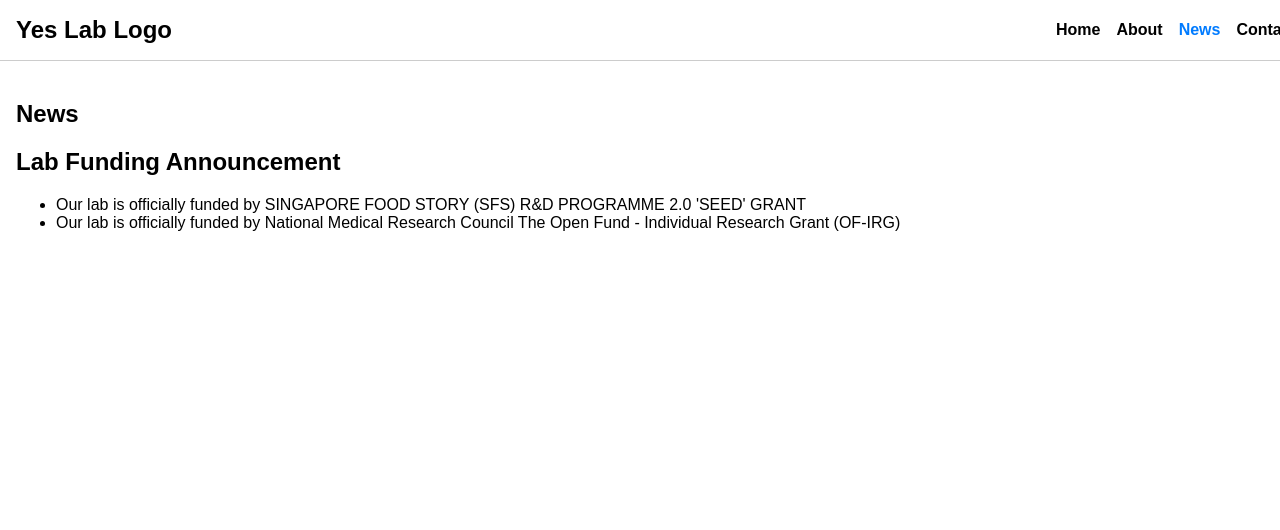
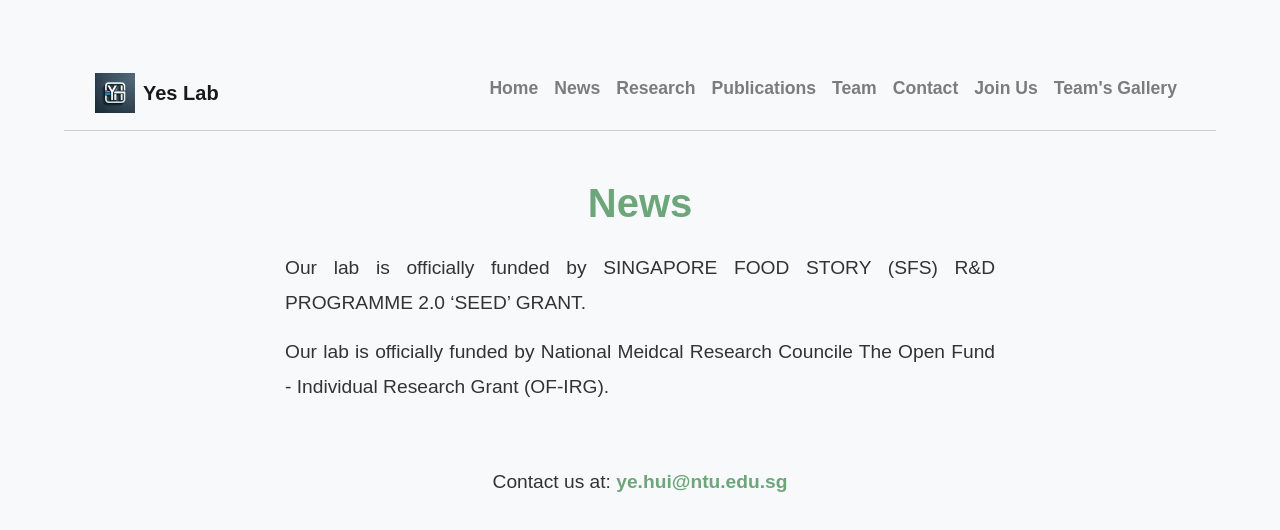
Before and after one commit to Yuliang0407/labwebsite, a plain HTML site: page news.html in a window 1280 px wide. Drawn offline with nearby package versions, Linux system fonts and the light colour scheme.

Commit message:
Update news.html

```diff
--- a/news.html
+++ b/news.html
@@ -3,80 +3,99 @@
 <head>
     <meta charset="UTF-8">
     <meta name="viewport" content="width=device-width, initial-scale=1.0">
-    <title>News</title>
-    <style>
-        body {
-            font-family: Arial, sans-serif;
-            margin: 0;
-            padding: 0;
-        }
-
-        header {
-            position: fixed;
-            top: 0;
-            width: 100%;
-            background-color: #fff;
-            border-bottom: 1px solid #ccc;
-            display: flex;
-            justify-content: space-between;
-            align-items: center;
-            padding: 1rem;
-            z-index: 1000;
-        }
-
-        .logo {
-            font-size: 1.5rem;
-            font-weight: bold;
-        }
-
-        nav ul {
-            list-style-type: none;
-            margin: 0;
-            padding: 0;
-            display: flex;
-            gap: 1rem;
-        }
-
-        nav ul li {
-            display: inline;
-        }
-
-        nav ul li a {
-            text-decoration: none;
-            color: #000;
-            font-weight: bold;
-        }
-
-        nav ul li a.active {
-            color: #007BFF;
-        }
-
-        section.news {
-            padding: 5rem 1rem 1rem; /* Add padding to avoid overlap with fixed header */
-        }
-    </style>
+    <title></title>
+    <link rel="stylesheet" href="https://stackpath.bootstrapcdn.com/bootstrap/4.5.2/css/bootstrap.min.css">
+    <link rel="stylesheet" href="static/css/style.css"> <!-- 修改为相对路径 -->
 </head>
 <body>
-    <header>
-        <div class="logo">Yes Lab Logo</div>
-        <nav>
-            <ul>
-                <li><a href="index.html">Home</a></li>
-                <li><a href="about.html">About</a></li>
-                <li><a href="news.html" class="active">News</a></li>
-                <li><a href="contact.html">Contact</a></li>
-            </ul>
-        </nav>
-    </header>
-    <section class="news">
-        <h1>News</h1>
-        <article>
-            <h2>Lab Funding Announcement</h2>
-            <ul>
-                <li>Our lab is officially funded by SINGAPORE FOOD STORY (SFS) R&D PROGRAMME 2.0 'SEED' GRANT</li>
-                <li>Our lab is officially funded by National Medical Research Council The Open Fund - Individual Research Grant (OF-IRG)</li>
-            </ul>
-        </article>
-    </section>
-</body>
-</html>
+
+    <!-- Navigation Bar -->
+    <nav class="navbar navbar-expand-lg navbar-light bg-light">
+		<div class="container-fluid">
+			<a class="navbar-brand d-flex align-items-center" href="home">
+				<img src="static/images/logo.png" alt="Lab Logo" width="40" height="40"> <!-- 修改为相对路径 -->
+				<span class="ml-2" style="font-weight: bold;">Yes Lab</span>
+			</a>
+			<button class="navbar-toggler" type="button" data-toggle="collapse" data-target="#navbarNav" aria-controls="navbarNav" aria-expanded="false" aria-label="Toggle navigation">
+				<span class="navbar-toggler-icon"></span>
+			</button>
+			<div class="collapse navbar-collapse" id="navbarNav">
+				<ul class="navbar-nav ml-auto">
+					<li class="nav-item">
+						<a class="nav-link" href="home.html">Home</a>
+					</li>
+                    <li class="nav-item">
+						<a class="nav-link" href="news.html">News</a>
+					</li>
+					<li class="nav-item">
+						<a class="nav-link" href="research.html">Research</a>
+					</li>
+					<li class="nav-item">
+						<a class="nav-link" href="publications.html">Publications</a>
+					</li>
+					<li class="nav-item">
+						<a class="nav-link" href="team.html">Team</a>
+					</li>
+					<li class="nav-item">
+						<a class="nav-link" href="contact.html">Contact</a>
+					</li>
+					<li class="nav-item">
+						<a class="nav-link" href="join_us.html">Join Us</a>
+					</li>
+					<li class="nav-item">
+						<a class="nav-link" href="gallery.html">Team's Gallery</a>
+					</li>
+				</ul>
+			</div>
+		</div>
+	</nav>
+
+    <!-- Main Content -->
+    <main class="container mt-5">
+
+<section class="container mt-5">
+    <!-- News Page Title -->
+    <h2 class="text-center" style="font-size: 2.5rem; color: #6DA67B;">News</h2>
+
+    <!-- News Section Content -->
+    <div class="row mt-4">
+        <!-- Left Column: Text Content -->
+        <div class="col-md-8 mx-auto">
+            <p style="font-size: 1.2rem; line-height: 1.8; color: #333; text-align: justify;">
+                Our lab is officially funded by SINGAPORE FOOD STORY (SFS) R&D PROGRAMME 2.0 ‘SEED’ GRANT.
+            </p>
+            <p style="font-size: 1.2rem; line-height: 1.8; color: #333; text-align: justify;">
+                Our lab is officially funded by National Meidcal Research Councile The Open Fund - Individual Research Grant (OF-IRG).
+            </p>
+        </div>
+    </div>
+</section>
+
+<!-- Contact Section -->
+<section class="container mt-5 text-center">
+    <p style="font-size: 1.2rem; color: #333;">
+        Contact us at:
+        <a href="mailto:ye.hui@ntu.edu.sg" style="color: #6DA67B; text-decoration: none;">ye.hui@ntu.edu.sg</a>
+    </p>
+</section>
+
+<!-- Custom CSS for hover effects -->
+<style>
+    /* Link hover effect */
+    a:hover {
+        color: #4B8E5D; /* Slightly darker shade for hover */
+        text-decoration: underline; /* Underline on hover */
+    }
+
+    /* Heading color adjustment */
+    h1, h2, h3, h4 {
+        color: #6DA67B;
+    }
+
+    /* General body text color */
+    p {
+        color: #333;
+    }
+</style>
+
+    </main>
```
